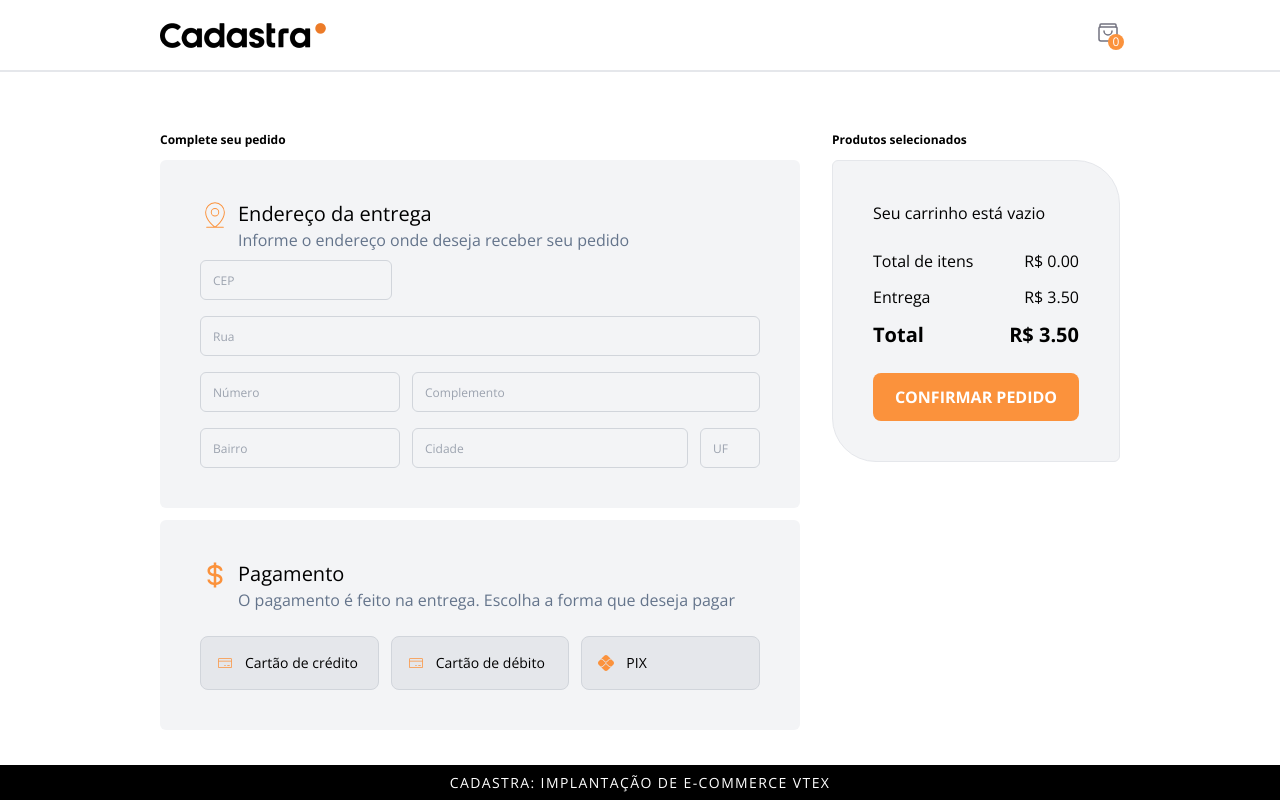
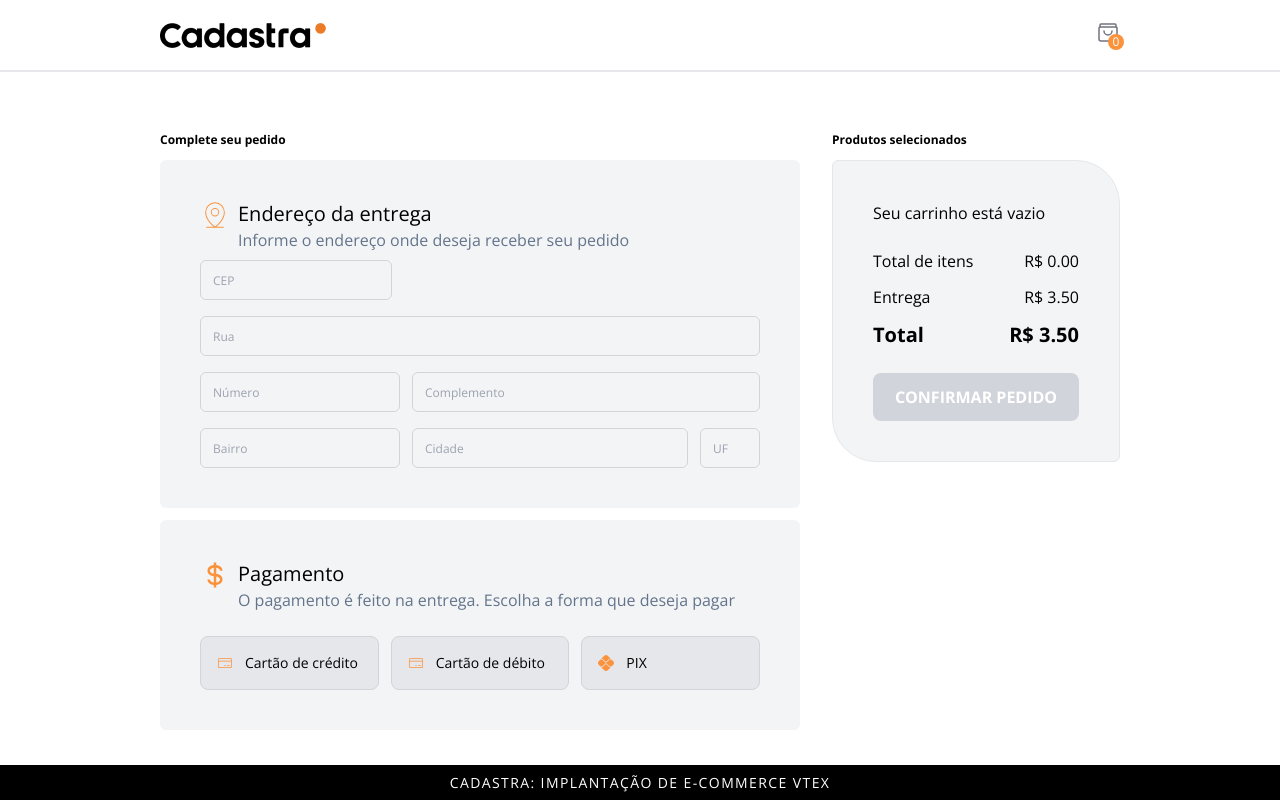
Before and after one commit to Wesley-Medeiros/Ecommerce, a Next.js app: page /form in a window 1280 px wide. Built offline with nearby package versions, Linux system fonts and the light colour scheme.

Commit message:
feat: ajustes no botão de confirmar pedido

```diff
--- a/src/app/form/components/selected-products.tsx
+++ b/src/app/form/components/selected-products.tsx
@@ -1,7 +1,12 @@
+'use client';
+
 import { ConfirmationOrder } from "./confirmation-order";
 import { ProductCardCart } from "./product-card-cart";
+import { useCart } from "../../../context/cart-context";
 
 export function SelectedProducts() {
+    const { cartItems } = useCart();
+
     return (
         <div className="flex flex-col gap-3 flex-1 mb-auto">
             <p className="font-bold text-xs">Produtos selecionados</p>
@@ -11,7 +16,12 @@ export function SelectedProducts() {
                 <ConfirmationOrder />
                 <button
                     type="submit"
-                    className="bg-orange-400 flex items-center justify-center py-3 w-full rounded-lg text-white font-bold transition duration-300 ease-in-out hover:bg-orange-500"
+                    className={`flex items-center justify-center py-3 w-full rounded-lg text-white font-bold transition duration-300 ease-in-out ${
+                        cartItems.length === 0
+                            ? 'bg-gray-300 cursor-not-allowed'
+                            : 'bg-orange-400 hover:bg-orange-500 cursor-pointer'
+                    }`}
+                    disabled={cartItems.length === 0}
                 >
                     CONFIRMAR PEDIDO
                 </button>
```
